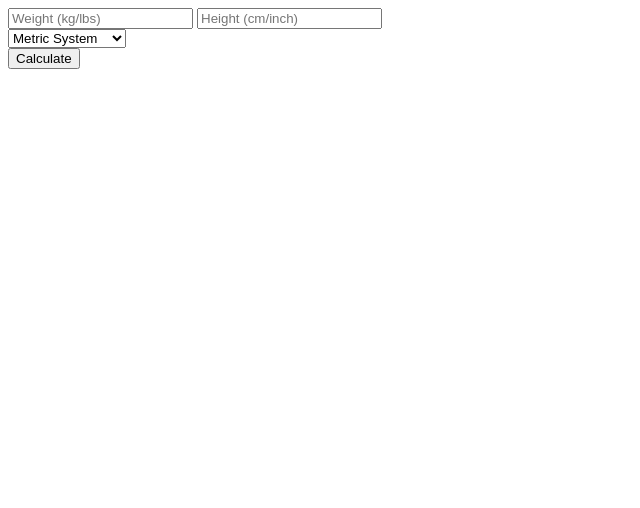
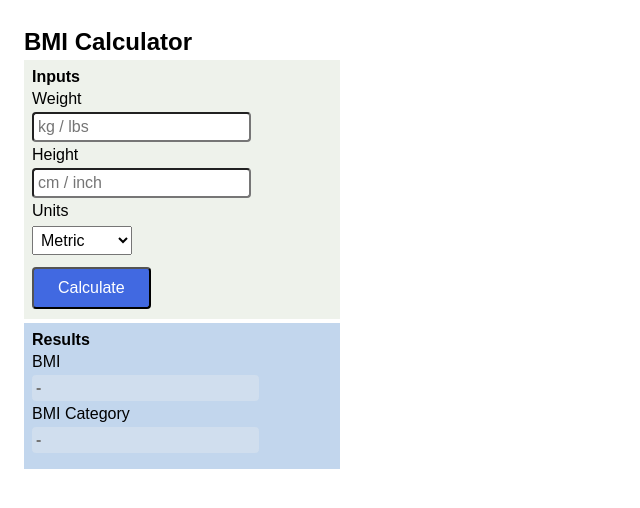
Before and after one commit to sundqvistjohan/BMI_Challenge, a website: page src/index.html in a window 1280 px wide. Shown: the whole page, without its empty margins (0-640 px from the left). Drawn offline with Linux system fonts and the light colour scheme.

Commit message:
Update UI with styling, correct index.features.js to ref common metric/imperial input fields

```diff
--- a/src/index.html
+++ b/src/index.html
@@ -5,30 +5,36 @@
     <title>Document</title>
     <script src="js/person.js"></script>
     <script src="js/bmi_calculator.js"></script>
+    <link rel="stylesheet" href="style.css">
 </head>
 <body>
+    <h2>BMI Calculator</h2>
     <form id="calculate">
-        <div id="metric-inputs">
-            <input type="text" id="weight" placeholder="Weight (kg/lbs)">
-            <input type="text" id="height" placeholder="Height (cm/inch)">
+        <div id="inputs">
+            <h4>Inputs</h4>
+            Weight<br>
+            <input type="text" id="weight" placeholder="kg / lbs"><br>
+            Height<br>
+            <input type="text" id="height" placeholder="cm / inch"><br>
+            Units<br>
         </div>
-        <!-- <div id="imperial-inputs">
-            <input type="text" id="weight-in-lbs" placeholder="Weight">
-            <input type="text" id="height-in-in" placeholder="Height">
-        </div> -->
         <div class="form-group row">
-                <div class="col-auto">
-                  <select class="form-control" id="my_select">
-                    <option value="metric">Metric System</option>
-                    <option value="imperial">Imperial System</option>
-                  </select>
-                </div>
+            <div class="col-auto">
+                <select class="form-control" id="my_select">
+                <option value="metric">Metric</option>
+                <option value="imperial">Imperial</option>
+            </select>
             </div>
+        </div>
         <button type="submit" value="Calculate">Calculate</button>
+        </div>
     </form>
-    <div>
-        <span id="display_value"></span>
-        <span id="display_message"></span>
+    <div id="result">
+        <h4>Results</h4>
+        BMI<br>
+        <input type="text" id="display_value" placeholder="-" disabled></span><br>
+        BMI Category<br>
+        <input type="text" id="display_message" placeholder="-" disabled></span>
     </div>
 
     <script type="text/javascript">
@@ -44,8 +50,8 @@
                 event.preventDefault();
                 calculateBMI()
                     .then(person => {
-                        global.displayValueElement.innerHTML = `Your BMI is ${person.bmiValue}`;
-                        global.displayMessageElement.innerHTML = `and you are ${person.bmiMessage}`;
+                        global.displayValueElement.value = person.bmiValue;
+                        global.displayMessageElement.value = person.bmiMessage;
                     })
             })
         });
@@ -53,8 +59,6 @@
         const calculateBMI = () => {
             let method = global.methodSelector.options[global.methodSelector.selectedIndex].value;
             return new Promise(resolve => {
-                //let weightFormat = method === 'imperial' ? 'weight-in-kgs' : 'weight-in-lbs';
-                //let heightFormat = method === 'imperial' ? 'height-in-cm' : 'height-in-in';
                 let w = parseFloat(document.getElementById('weight').value);
                 let h = parseFloat(document.getElementById('height').value);
                 let person = new Person({
--- /dev/null
+++ b/src/style.css
@@ -0,0 +1,45 @@
+body {
+    padding: 16px;
+    font-family: Arial, Helvetica, sans-serif;
+}
+h2,h4 {
+    margin: 4px 0px;
+}
+#calculate {
+    background-color: #eef2eb;
+    width: 300px;
+    padding: 4px 8px;
+    margin: 4px 0px;
+    font-size: 16px;
+}
+input {
+    padding: 4px;
+    margin: 4px 0px;
+    font-size: 16px;
+    border-radius: 4px;
+}
+#my_select {
+    width: 100px;
+    padding: 4px;
+    margin: 6px 0px;
+    font-size: 16px;
+}
+button {
+    background-color: royalblue;
+
+    border-radius: 4px;
+    color: white;
+    padding: 10px 24px;
+    margin: 6px 0px;
+    font-size: 16px;
+}
+#result {
+    background-color:#c2d6ed;
+    width: 300px;
+    padding: 4px 8px 12px;
+}
+#display_value, #display_message {
+    border: none;
+    color: black;
+    font-weight: bold;
+}
```
Also changed, not shown: features/index.features.js (+4 -4 lines).
